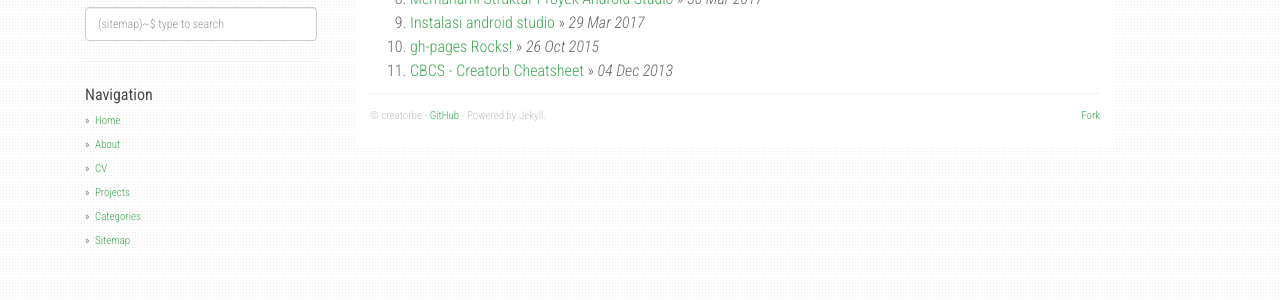
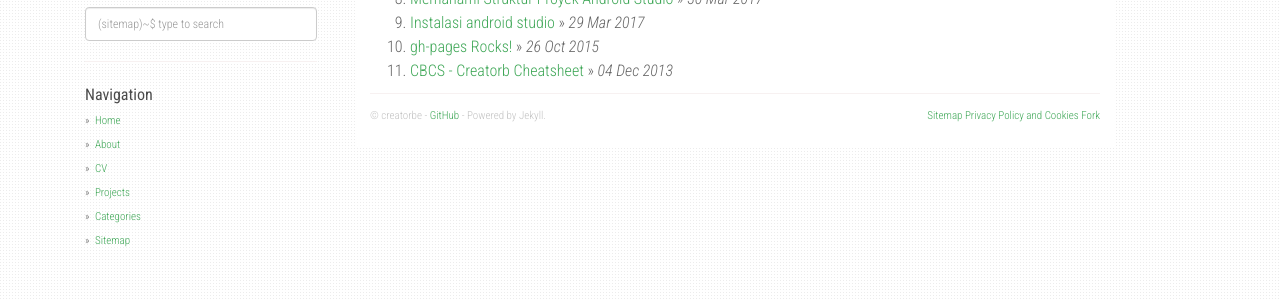
Before and after one commit to creatorbe/creatorbe.github.io, a Jekyll site: the page built from index.html, in a window 1280 px wide. Shown: the part 296-596 px from the top of the page. Built offline with Jekyll 4.4.1, drawn with Linux system fonts in a browser that asks for light colours; nearby versions of some CDN libraries; the list of posts is cut into pages by our own code.

Commit message:
styling new footer an item

```diff
--- a/_layouts/default.html
+++ b/_layouts/default.html
@@ -154,7 +154,9 @@ layout: compress
             - <a href="{{ site.github }}">{{ site.github }}</a> - Powered by Jekyll.
           {% endif %}
           <div class="btn-github" style="float:right;">
-              <a class="github-button" href="https://github.com/creatorbe/creatorbe.github.io/fork" data-icon="octicon-repo-forked" aria-label="Fork creatorbe/creatorbe.github.io on GitHub">Fork</a>
+            <a href="https://creatorbe.github.io/sitemap.xml">Sitemap</a>
+            <a href="https://creatorbe.github.io/privacy/">Privacy Policy and Cookies</a>
+            <a class="github-button" href="https://github.com/creatorbe/creatorbe.github.io/fork" data-icon="octicon-repo-forked" aria-label="Fork creatorbe/creatorbe.github.io on GitHub">Fork</a>
           </div>
         </footer>
       </div>
```
